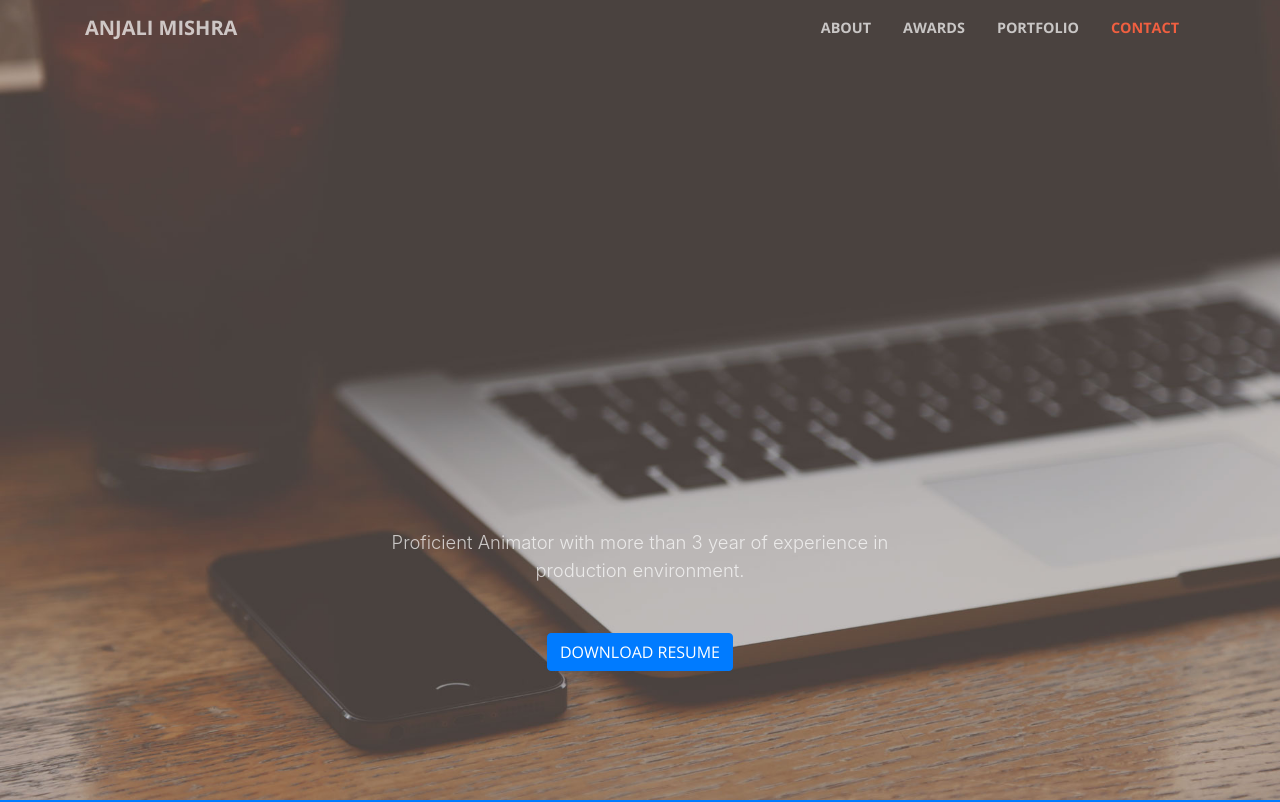
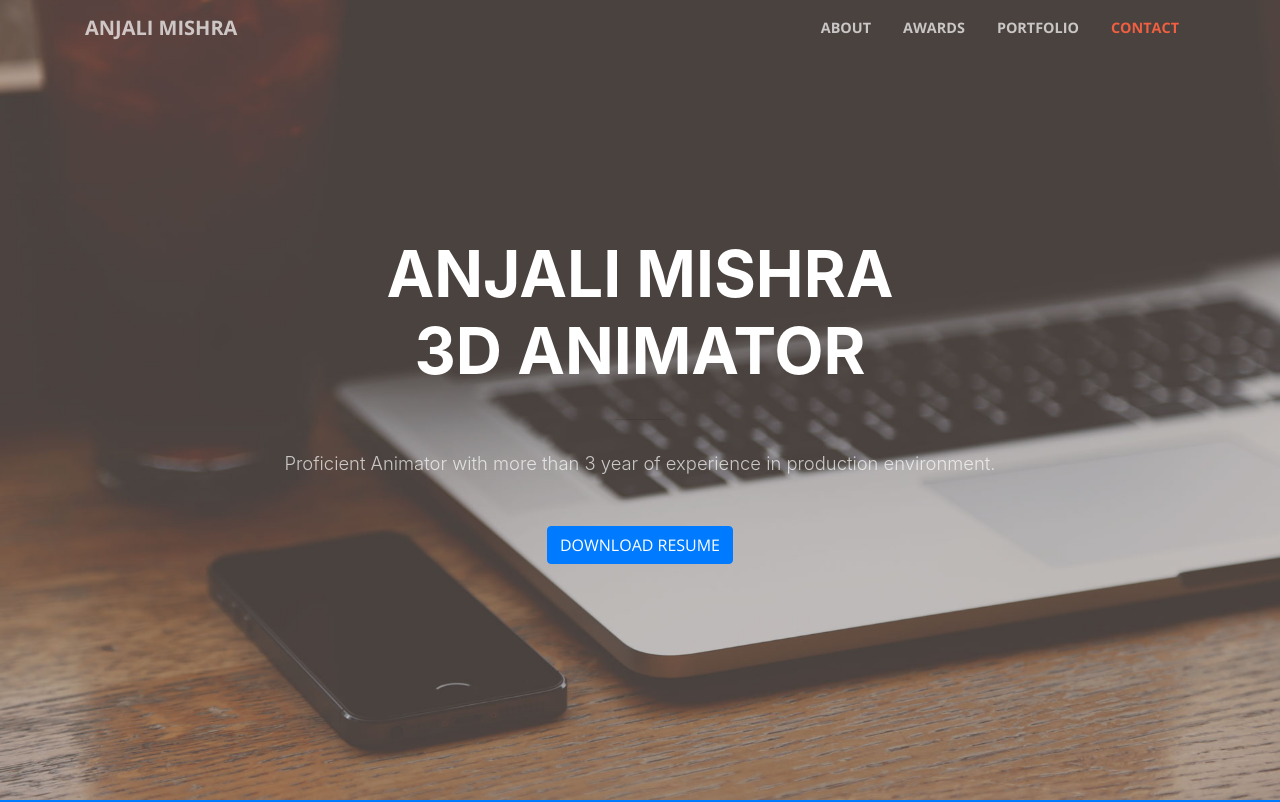
Before and after one commit to anjalimishra10/AnjaliMishra.github.io, a website with bundled scripts: page index.html in a window 1280 px wide. Shown: the top 802 px of the page. Built offline with nearby package versions, Linux system fonts and the light colour scheme.

Commit message:
Site Update

```diff
--- a/index.html
+++ b/index.html
@@ -58,12 +58,12 @@
       <div class="container my-auto">
         <div class="row">
           <div class="col-lg-10 mx-auto">
-          <!--   <h1 class="text-uppercase">
-              <strong>I'm Gonna Be Your Favorite Animator</strong>
+            <h1 class="text-uppercase">
+              <strong>Anjali Mishra <br> 3D Animator</strong>
             </h1>
             <hr>
-          </div> -->
-          <div class="col-lg-8 mx-auto" style="margin-top:400px !important;">
+          </div>
+          <div class="col-lg-8 mx-auto" >
             <p class="text-faded mb-5">Proficient Animator with more than 3 year of experience in production environment.</p>
 
             <form method="get" action="resume/resume.pdf">
```
